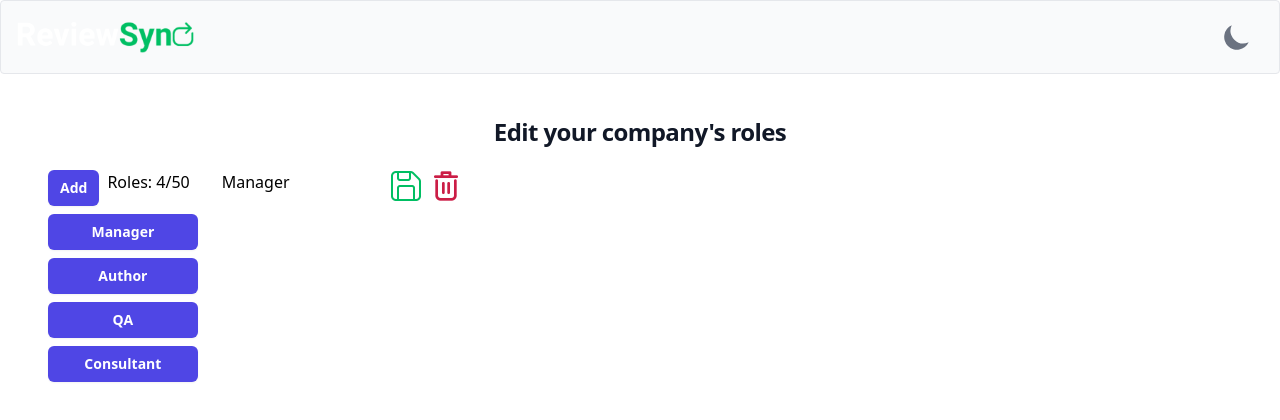
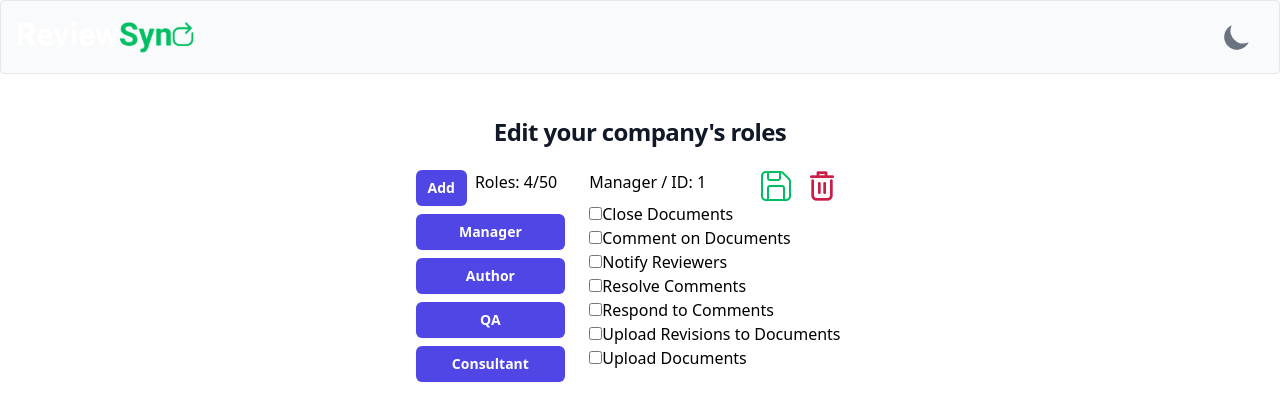
Before and after one commit to CBoss02/ReviewSync, a React (Create React App) app in the folder frontend/: page /edit-roles in a window 1280 px wide. Shown: the top 420 px of the page. Built offline with nearby package versions, Linux system fonts and the light colour scheme; no server answers.

Commit message:
Updated the Edit Roles page to contain a basic checkbox layout that updated based on the selected role. Additionally the add and delete role buttons are fully functional with the UI an just need to be linked to the backend

```diff
--- a/frontend/src/components/company/EditRoles.js
+++ b/frontend/src/components/company/EditRoles.js
@@ -8,111 +8,176 @@ import saveIcon from "../../assets/icons/GreenSave-Icon.png";
 export default function EditRoles() {
 
     //Roles object for testing that holds its name, permissions and an id
-    let roles = [{
-        id: 0, // Used in JSX as a key
+
+    let initialRoles = [{
+        id: 1, // Used in JSX as a key
         name: 'Manager',
-        upload: 1,
-        notify: 1,
-        /* read: 0 Since the visibility of a file will determine whether*/
+        /* read isn't relevant since the visibility of a file will determine whether*/
         /* it can be read or not*/
-        comment: 1,
-        respond: 1,
-        resolve: 1,
-        revise: 1,
-        close: 1,
+        //close: true,
+        //comment: true,
+        //notify: true,
+        //resolve: true,
+        //respond: true,
+        //revise: true,
+        //upload: true,
+        permissions: [0,0,0,0,0,0,0],
     }, {
-        id: 1, // Used in JSX as a key
+        id: 2,
         name: 'Author',
-        upload: 1,
-        notify: 1,
-        comment: 1,
-        respond: 1,
-        resolve: 1,
-        revise: 1,
-        close: 0,
+        //close: false,
+        //comment: true,
+        //notify: true,
+        //resolve: true,
+        //respond: true,
+        //revise: true,
+        //upload: true,
+        permissions: [0,1,1,1,1,1,1],
     }, {
-        id: 2, // Used in JSX as a key
+        id: 3,
         name: 'QA',
-        upload: 0,
-        notify: 0,
-        comment: 1,
-        respond: 1,
-        resolve: 1,
-        revise: 0,
-        close: 1,
+        //close: true,
+        //comment: true,
+        //notify: false,
+        //resolve: true,
+        //respond: true,
+        //revise: false,
+        //upload: false,
+        permissions: [1,0,1,1,1,0,0],
     }, {
-        id: 3, // Used in JSX as a key
+        id: 4,
         name: 'Consultant',
-        upload: 0,
-        notify: 0,
-        comment: 1,
-        respond: 1,
-        resolve: 0,
-        revise: 0,
-        close: 0,
+        //close: false,
+        //comment: true,
+        //notify: false,
+        //resolve: false,
+        //respond: true,
+        //revise: false,
+        //upload: false,
+        permissions: [0,1,0,0,1,0,0],
     }];
 
-    //Updates the selectedRole int to the role clicked by the user
-    const [selectedRole, selectRole] = useState(0);
+    //Creates a new array anytime that the old one would need to be changed, updating the state
+    const [roles, setRoles] = useState(initialRoles);
+
+    //Updates the activeRole to the role clicked by the user
+    //This object is a role type, not just a number
+    const [activeRole, selectRole] = useState(roles[0]);
 
 
+    //Should be passed an int that represents a roles ID
+    function setActiveRole(passedID){
+        for(let role of roles){
+            if(role.id==passedID){
+                selectRole(role);
+            }//end if
+        }//end for loop
+    }//end function
+
+    //Keeps track of the newest ID number for a role to be given
+    //This is just a number, not a special type
+    const [currentID, setID] = useState(5);
+
     //Creates a list of role buttons that will appear in our left column
-    const listRoles = roles.map(role => <li className="py-1" key={roles.id}>
+    const listRoles = roles.map((role, index) => <li className="py-1 mb-auto" key={role.id}>
         <button
             type="submit"
             value={role.id}
-            onClick= {() => selectRole(role.id)}
+            onClick= {() => setActiveRole(role.id)}
             className="flex w-full justify-center rounded-md bg-indigo-600 px-3 py-1.5 text-sm font-semibold leading-6 text-white shadow-sm hover:bg-indigo-500 focus-visible:outline focus-visible:outline-2 focus-visible:outline-offset-2 focus-visible:outline-indigo-600"
         >
             {role.name}
         </button>
-
     </li>);
 
-    function handleAddRoleClick() {
-        alert("You clicked me!");
-        {/*
-        let tempNum = {roles.length};
-        let tempObj = {
-            id: {roles.length}, // Used in JSX as a key
+    //Create a new role in the roles array and make it the activeRole
+    const addRole = () => {
+        setRoles([...roles, {
+            id: currentID, // Used in JSX as a key
             name: 'New Role',
-            upload: 1,
-            notify: 1,
-            comment: 1,
-            respond: 1,
-            resolve: 1,
-            revise: 1,
-            close: 1,
-        };
-        */}
-        //roles.push(tempObj);
-    }
+            permissions: [0,0,0,0,0,0,0],
+        }])
+        setActiveRole(currentID);
+        setID(currentID + 1);
 
-        {/*
-    const handleRoleClick = (roleID) => {
-        alert(`You clicked on button ${roleID}`);
-        selectRole(roleID);
-    }//end add role button functionality
-    */}
+    }//end addRole
+
+    //Deletes the activeRole from the roles array and changes it to a new role
+    const deleteRole = () => {
+        //As long as we aren't deleting the very last role
+        if(roles.length>1){
+
+            //If this isn't the first role in the list
+            if(roles[0]!==activeRole){
+                //Find the index of the role that we want to delete
+                let index  = roles.indexOf(activeRole)
+                //swap to the role AFTER the role we are deleting
+                selectRole(roles[index-1])
+
+                //filter out the role we want to "delete"
+                setRoles(roles.filter(role => role !== roles[index]));
+
+            //This is the very first element in the list, set the active role to item 2
+            }else{
+                //update the active role to the following role in the list
+                setActiveRole(roles[1].id)
+                //get rid of the first element in the list
+                setRoles(roles.filter(role => role !== roles[0]));
+            }//end nested if else
+
+        }else{
+            //FAILSAFE IF IT'S THE ONLY ROLE LEFT
+            alert('Your company must have at least 1 role!');
+        }//end if else
+
+    }//end delete role
+
+    function getPermFromIndex(index){
+        if(index == 0){return "Close Documents"}
+        else if(index == 1){return "Comment on Documents"}
+        else if(index == 2){return "Notify Reviewers"}
+        else if(index == 3){return "Resolve Comments"}
+        else if(index == 4){return "Respond to Comments"}
+        else if(index == 5){return "Upload Revisions to Documents"}
+        else if(index == 6){return "Upload Documents"}
+    }//end function
+
+    const listPermissions = activeRole.permissions.map((perm, index) =>
+
+            <li key={index}>
+                <input
+                    type="checkbox"
+                    id={`checkbox-${index}`}
+                    name={getPermFromIndex(index)}
+                    value={perm}
+                    checked={Boolean(perm)}
+                    //May not need on change, may just only change permissions on save
+                    onChange={() => handleOnChange(index)}
+                />
+                <label htmlFor={`checkbox-${index}`}>{getPermFromIndex(index)}</label>
+
+            </li>);
+
+
 
     return (
-        <div>
+        <div className="flex flex-col justify-center items-center w-full mb-auto mx-auto">
             {/*Create the header for the page */}
             <h2 className="mt-10 text-center text-2xl font-bold leading-9 tracking-tight text-gray-900">
                 Edit your company's roles
             </h2>
 
             {/*Create the container that will split out edit roles into two columns*/}
-            <div className="flex min-h-full flex-1 flex-row justify-around px-6 py-4 lg:px-12">
+            <div className="flex min-h-full flex-1 flex-row justify-center px-10 mb-auto py-4 lg:px-12">
 
                 {/*Create the container for the roles, add button and counter*/}
-                <div className="flex flex-col justify-end overflow-y">
+                <div className="flex flex-col justify-end mb-auto overflow-y">
 
                     {/* Creates the Add button and the role counter*/}
                     <div className="flex flex-row justify-end py-1">
                         <button
                             //value={}
-                            onClick={handleAddRoleClick}
+                            onClick={addRole}
                             type="submit"
                             className="flex justify-center rounded-md bg-indigo-600 px-3 py-1.5 text-sm font-semibold leading-6 text-white shadow-sm hover:bg-indigo-500 focus-visible:outline focus-visible:outline-2 focus-visible:outline-offset-2 focus-visible:outline-indigo-600"
                         >
@@ -127,34 +192,42 @@ export default function EditRoles() {
                 </div>
 
                 {/*Create the container for the permissions and options column*/}
-                <div className="flex flex-1 flex-column justify-start px-6 py-1">
+                <div className="flex flex-1 flex-col justify-start px-6 py-1">
 
                     {/*Create the row container for the Name, save and delete*/}
                     <div className="flex flex-row overflow-y">
 
                         <h1 className="justify-start min-w-40 ">
-                            {roles[selectedRole].name}
+                            {activeRole.name} / ID: {activeRole.id}
                         </h1>
 
-                        <img className="justify-end mx-auto h-8 w-auto px-2"
-                             src={saveIcon}
-                             alt="Save Changes">
-                        </img>
+                        <button className="justify-end mx-auto h-8 w-auto px-2"
+                            //onClick={saveRole}>
+                            >
+                            <img
+                                className="justify-end mx-auto h-8 w-auto"
+                                src={saveIcon}
+                                //onClick={saveRole}
+                                alt="Delete Role">
+                            </img>
+                        </button>
 
-                        <img className="justify-end mx-auto h-8 w-auto"
-                             src={deleteIcon}
-                             alt="Delete Role">
-                        </img>
-
+                        <button className="justify-end mx-auto h-8 w-auto"
+                            onClick={deleteRole}>
+                            <img
+                                className="justify-end mx-auto h-8 w-auto"
+                                 src={deleteIcon}
+                                 alt="Delete Role">
+                            </img>
+                        </button>
 
                     </div>
 
                     {/*Create the container for the permissions*/}
-                    <div className="flex flex-col justify-center lg: overflow-y">
+                    <div className="flex justify-start lg: overflow-y">
+                        <ul className="justify-start"> {listPermissions} </ul>
                     </div>
-
                 </div>
-
             </div>
         </div>
     );
```
Also changed, not shown: 1 other file (tests, documents, lock files or other folders).
